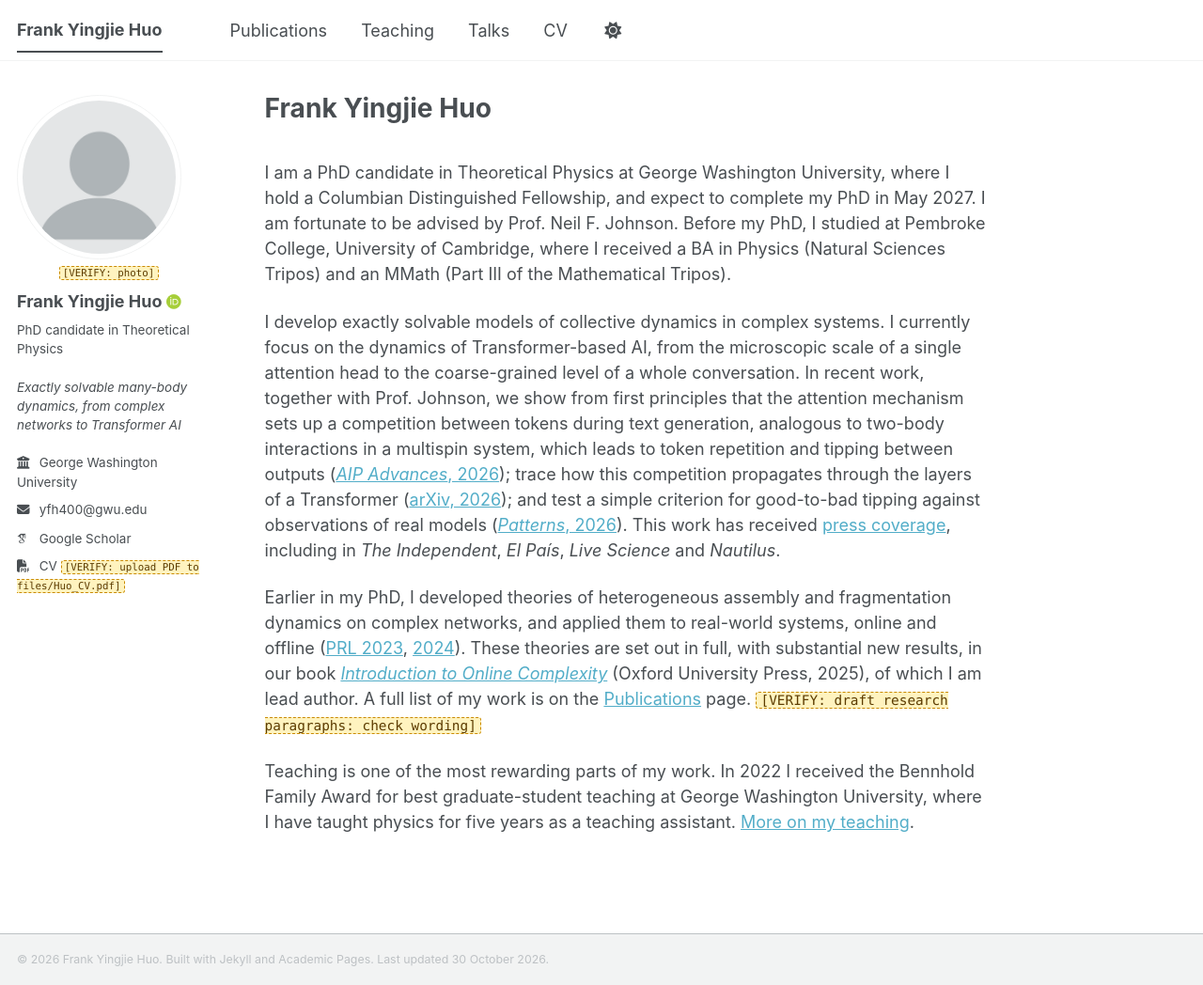
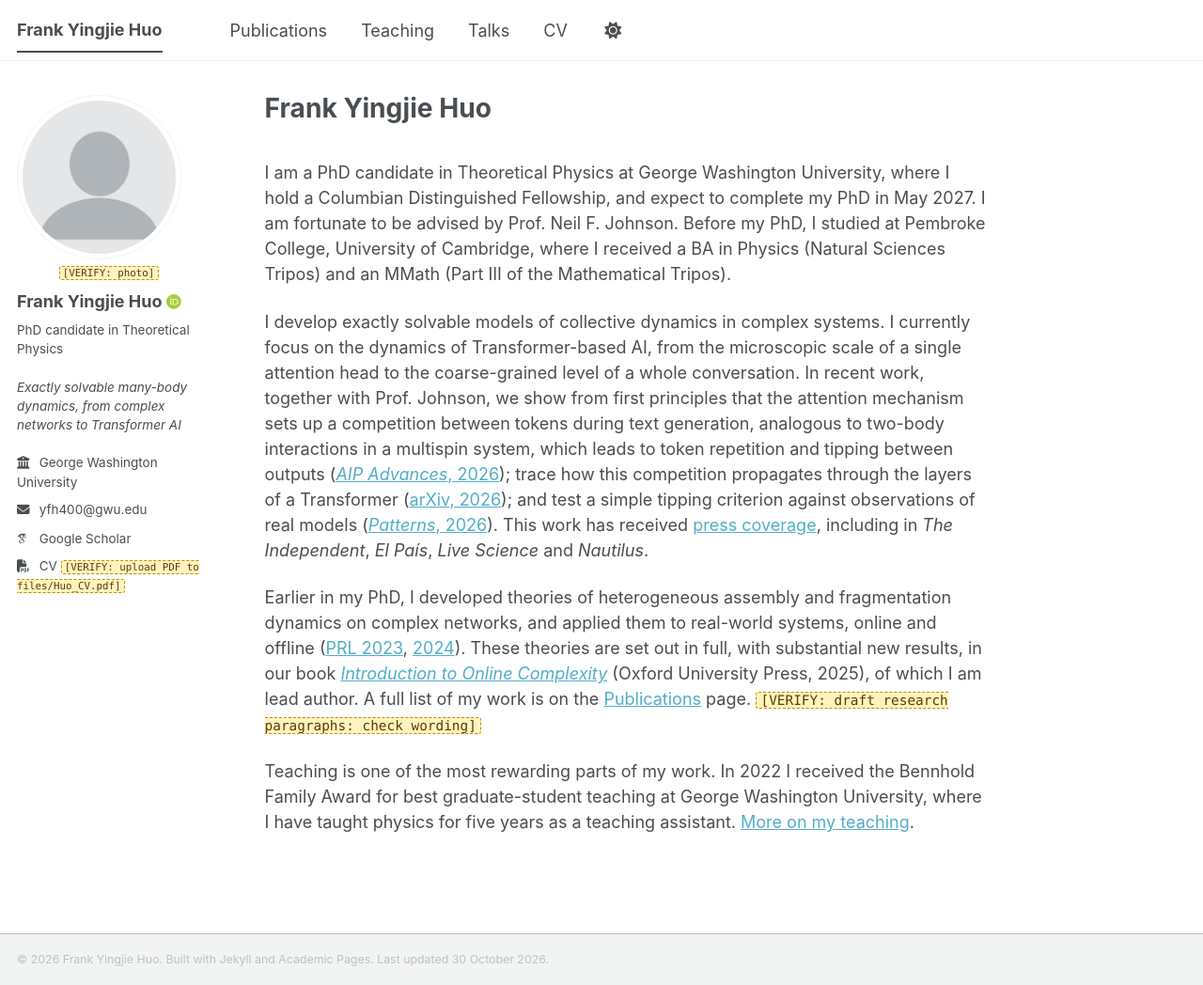
Before and after one commit to FrankHuo-217/huo.github.io, a Jekyll site: the page built from _pages/about.md, in a window 1280 px wide and 1048 px high. Shown: the whole window at 94% size. Built offline with Jekyll 4.4.1, drawn with Linux system fonts in a browser that asks for light colours; some web fonts are replaced; a script bundle is joined from its source files by our own code.

Commit message:
Drop "good-to-bad" from the home page research paragraph
Co-Authored-By: Claude Opus 5.5 <noreply@anthropic.com>
Claude-Session: https://claude.ai/code/session_01EX1ohUgYjPPjqdCJmoT8XW

```diff
--- a/_pages/about.md
+++ b/_pages/about.md
@@ -18,7 +18,7 @@ redirect_from:
 I am a PhD candidate in Theoretical Physics at George Washington University, where I hold a Columbian Distinguished Fellowship, and expect to complete my PhD in May 2027. I am fortunate to be advised by Prof. Neil F. Johnson. Before my PhD, I studied at Pembroke College, University of Cambridge, where I received a BA in Physics (Natural Sciences Tripos) and an MMath (Part III of the Mathematical Tripos).
 {: .home-intro}
 
-I develop exactly solvable models of collective dynamics in complex systems. I currently focus on the dynamics of Transformer-based AI, from the microscopic scale of a single attention head to the coarse-grained level of a whole conversation. In recent work, together with Prof. Johnson, we show from first principles that the attention mechanism sets up a competition between tokens during text generation, analogous to two-body interactions in a multispin system, which leads to token repetition and tipping between outputs ([*AIP Advances*, 2026](https://doi.org/10.1063/5.0296911)); trace how this competition propagates through the layers of a Transformer ([arXiv, 2026](https://arxiv.org/abs/2607.25279)); and test a simple criterion for good-to-bad tipping against observations of real models ([*Patterns*, 2026](https://doi.org/10.1016/j.patter.2026.101666)). This work has received [press coverage]({{ "/publications/#in-the-media" | relative_url }}), including in *The Independent*, *El País*, *Live Science* and *Nautilus*.
+I develop exactly solvable models of collective dynamics in complex systems. I currently focus on the dynamics of Transformer-based AI, from the microscopic scale of a single attention head to the coarse-grained level of a whole conversation. In recent work, together with Prof. Johnson, we show from first principles that the attention mechanism sets up a competition between tokens during text generation, analogous to two-body interactions in a multispin system, which leads to token repetition and tipping between outputs ([*AIP Advances*, 2026](https://doi.org/10.1063/5.0296911)); trace how this competition propagates through the layers of a Transformer ([arXiv, 2026](https://arxiv.org/abs/2607.25279)); and test a simple tipping criterion against observations of real models ([*Patterns*, 2026](https://doi.org/10.1016/j.patter.2026.101666)). This work has received [press coverage]({{ "/publications/#in-the-media" | relative_url }}), including in *The Independent*, *El País*, *Live Science* and *Nautilus*.
 
 Earlier in my PhD, I developed theories of heterogeneous assembly and fragmentation dynamics on complex networks, and applied them to real-world systems, online and offline ([PRL 2023](https://doi.org/10.1103/PhysRevLett.130.237401), [2024](https://doi.org/10.1103/PhysRevLett.133.247401)). These theories are set out in full, with substantial new results, in our book [*Introduction to Online Complexity*](https://global.oup.com/academic/product/introduction-to-online-complexity-9780198921011) (Oxford University Press, 2025), of which I am lead author. A full list of my work is on the [Publications]({{ "/publications/" | relative_url }}) page. {% include verify.html note="draft research paragraphs: check wording" %}
 
```
